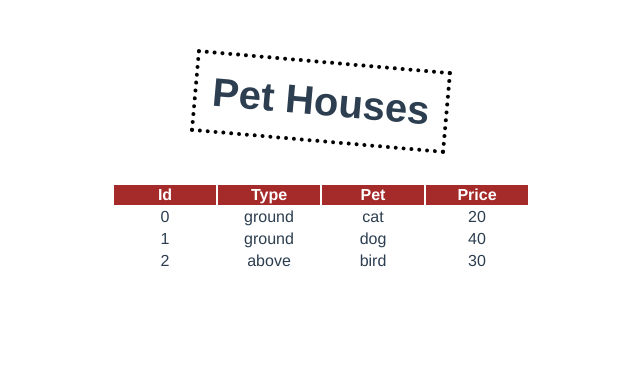
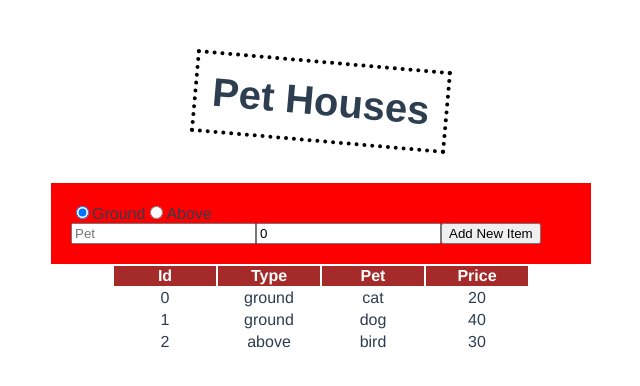
Before and after one commit to lukasikgrzegorz/pet-houses-vue, a Vue app: page / in a window 1280 px wide. Shown: the top 386 px of the page, without its empty margins (319-959 px from the left). Built offline with nearby package versions, Linux system fonts and the light colour scheme.

Commit message:
newItem form

```diff
--- a/src/App.vue
+++ b/src/App.vue
@@ -8,12 +8,26 @@ export default {
   components: {Logo},
   data(){
     return {
-      newItem: '',
+      houseType:"ground",
+      housePet:null,
+      housePrice:0,
       items: [
         { id: id++, type:"ground", pet: "cat", price: 20 },
         { id: id++, type:"ground", pet: "dog", price: 40 },
         { id: id++, type:"above", pet: "bird", price: 30 },
       ]
+    }
+  },
+  methods: {
+    addNewItem() {
+      if(this.houseType&&this.housePrice>0){
+        this.items.push({ id: id++, type: this.houseType, pet: this.housePet, price: this.housePrice });
+        this.houseType="ground";
+        this.housePet=null;
+        this.housePrice=0;
+      }else{
+        alert("Fill all fields!")
+      }
     }
   }
 };
@@ -22,7 +36,17 @@ export default {
 <template>
   <div id="app">
     <Logo/>
-
+    <form @submit.prevent="addNewItem">
+      <div>
+        <input type="radio" id="ground" name="house_type" value="ground" v-model="houseType">
+        <label for="ground">Ground</label>
+        <input type="radio" id="above" name="house_type" value="above" v-model="houseType">
+        <label for="above">Above</label>
+      </div>
+      <input type="text" v-model="housePet" placeholder="Pet">
+      <input type="number" v-model="housePrice" placeholder="Price PLN">
+      <button>Add New Item</button>
+    </form>
     <table>
       <tr>
         <th>Id</th>
@@ -52,6 +76,13 @@ export default {
   margin-top: 60px;
 }
 
+form{
+  margin: auto;
+  width: 500px;
+  padding: 20px;
+  background-color: red;
+}
+
 table{
   margin: auto;
 }
```
